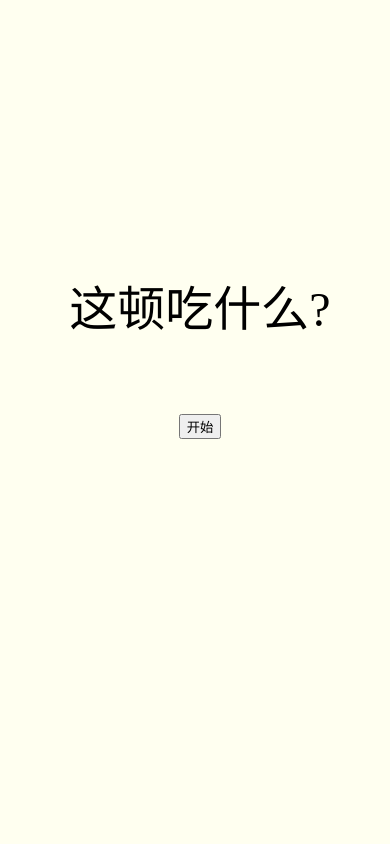
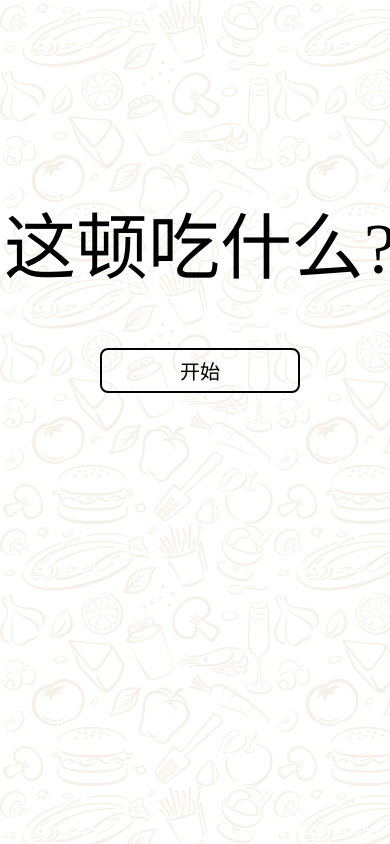
Before and after one commit to XilongSite/wmu_eating, a plain HTML site: page index.html in a window 390 px wide. Drawn offline with Linux system fonts and the light colour scheme.

Commit message:
css update

```diff
--- a/index.html
+++ b/index.html
@@ -9,8 +9,8 @@
 
 <body>
     <div class="main">
-        <p>这顿吃什么?</p>
+        <p class="title">这顿吃什么?</p>
         <div id="result" class="result"></div>
-        <button onclick="Roll()" id="button">开始</button>
+        <button onclick="Roll()" class="button" id="button">开始</button>
     </div>
 </body>
--- a/style.css
+++ b/style.css
@@ -1,5 +1,5 @@
 body {
-    background-color: ivory;
+    background-image: url(background.jpg);
 }
 
 .main {
@@ -12,9 +12,36 @@ body {
     bottom: 0;
     margin: auto;
     text-align: center;
-    font-size: 48px;
+    font-size: 72px;
+}
+
+.title {
+    margin-bottom: 20px;
+}
+
+.button {
+    width: 50%;
+    height: 45px;
+    font-size: 20px;
+    background-color: transparent;
+    transition-duration: 0.4s;
+    border:2px solid #000;
+    border-radius: 8px;
+}
+
+.button:hover {
+    background-color: wheat;
 }
 
 .result {
-    color: goldenrod;
+    font-size: 48px;
+    font-weight: bold;
+
+    color: #faa818;
 }
+
+@media screen and (max-width: 639px) {
+    .main {
+        margin-top: 30%;
+    }
+}
```
Also changed, not shown: background.jpg (added).
